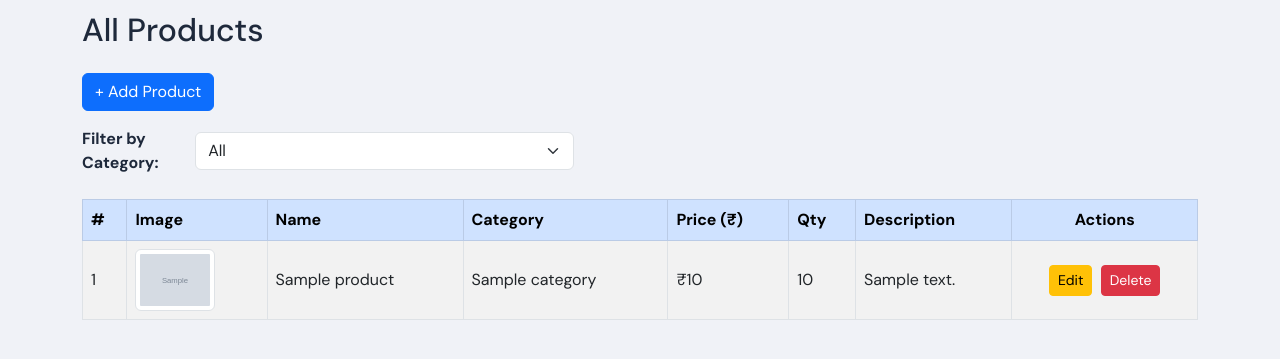
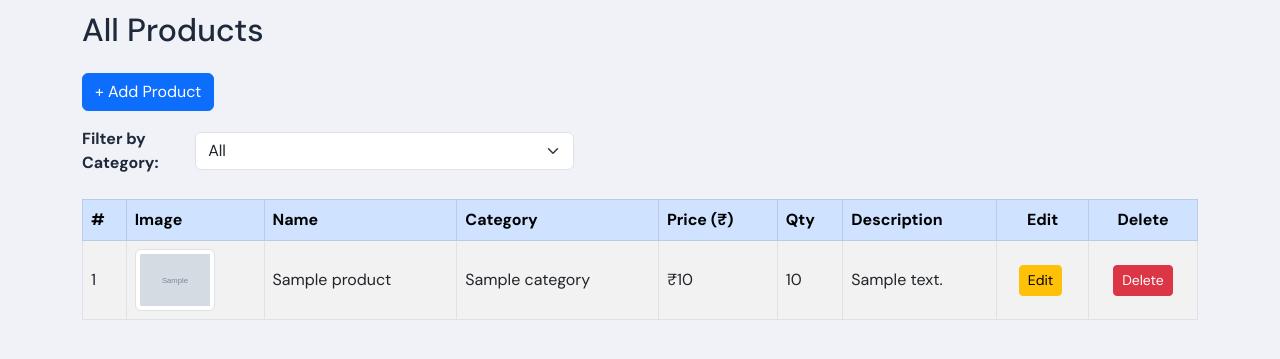
Before and after one commit to ociuzacademy/plan_with_us_backend, a Django app: template adminapp/templates/adminapp/product_list.html in a window 1280 px wide. Shown: the part 155-514 px from the top of the page. Run offline with Django 5.2, Linux system fonts and the light colour scheme; the template is opened without the code that fills it: most values are stand-ins (such as "Sample title", 1, 10 or a date in 2020); grey boxes marked "Sample" are stand-in pictures.

Commit message:
refactor: update product list table to include delete action and improve actions column

```diff
--- a/adminapp/templates/adminapp/product_list.html
+++ b/adminapp/templates/adminapp/product_list.html
@@ -35,7 +35,8 @@
                     <th>Price (₹)</th>
                     <th>Qty</th>
                     <th>Description</th>
-                    <th class="text-center">Actions</th>
+                    <th class="text-center">Edit</th>
+                    <th class="text-center">Delete</th>
                 </tr>
             </thead>
             <tbody>
@@ -56,6 +57,8 @@
                     <td>{{ product.description|default:"—" }}</td>
                     <td class="text-center">
                         <a href="{% url 'edit_product' product.id %}" class="btn btn-sm btn-warning me-1">Edit</a>
+                    </td>
+                    <td class="text-center">
                         <a href="{% url 'delete_product' product.id %}" class="btn btn-sm btn-danger"
                            onclick="return confirm('Are you sure you want to delete this product?');">Delete</a>
                     </td>
```
